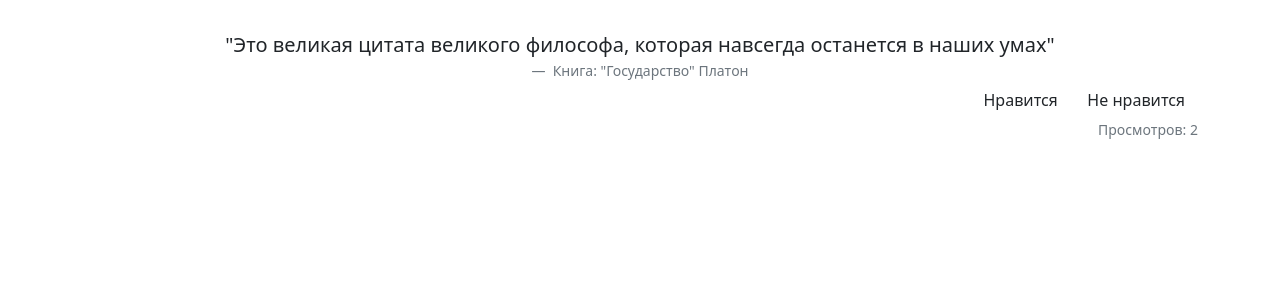
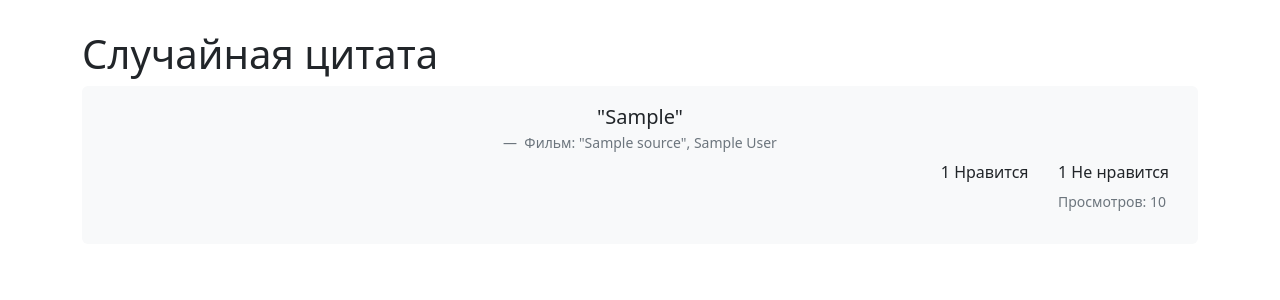
Before and after one commit to Lepeshka228/Django-app, a Django app: page / in a window 1280 px wide. Shown: the part 56-356 px from the top of the page. Run offline with Django 4.2, Linux system fonts and the light colour scheme; tables that the repository leaves empty hold one stand-in row (values such as "Sample post").

Commit message:
наладил отображение БД в views и рендеринг

```diff
--- a/app/settings.py
+++ b/app/settings.py
@@ -39,7 +39,6 @@ INSTALLED_APPS = [
     'django.contrib.staticfiles',
 
     'quote_main',
-    # 'django-admin-plus'    # для reverse inline в админке
 ]
 
 MIDDLEWARE = [
--- a/quote_main/templates/main/index.html
+++ b/quote_main/templates/main/index.html
@@ -3,17 +3,20 @@
 {% block content %}
 
 <div class="container" style="margin-top: 30px">
-  <figure class="text-center">
+
+  <h1 class="display-6">Случайная цитата</h1>
+
+  <figure class="text-center bg-light rounded p-3">
     <blockquote class="blockquote">
-      <p> "{{ name_of_quote }}" </p>
+      <p> "{{ quote.quote }}" </p>
     </blockquote>
     <figcaption class="blockquote-footer">
-      {{ type_of_source }}: "{{ name_of_source }}" {{ author_of_source }}
+      {{ quote.source.get_type_display }}: "{{ quote.source.name }}", {{ quote.source.author }}
       <div class="text-end" role="group">
-        <button type="button" class="btn">Нравится</button>
-        <button type="button" class="btn">Не нравится</button>
+        <button type="button" class="btn">{{ quote.likes }} Нравится</button>
+        <button type="button" class="btn">{{ quote.dislikes }} Не нравится</button>
       </div>
-      <p class="text-end">Просмотров: {{ count_of_views }}</p>
+      <p class="text-end px-3">Просмотров: {{ quote.views }}</p>
     </figcaption>
   </figure>
 
--- a/quote_main/views.py
+++ b/quote_main/views.py
@@ -1,25 +1,28 @@
 from django.http import HttpResponse
 from django.shortcuts import render
 
-# переменная request хранит в себе все данные запроса
-# httpresponse возвращает все данные ответа
+from quote_main.models import Quotes
+
+
 def index(request):
+
+    # получаю случайную цитату
+    quote = Quotes.objects.select_related('source').order_by('?').first()
 
     context: dict[str, str] = {
         'title': 'Цитатник',
-        'name_of_quote': 'Это великая цитата великого философа, которая навсегда останется в наших умах',
-        'count_of_views': 2,
-        'type_of_source': 'Книга',
-        'name_of_source': 'Государство',
-        'author_of_source': 'Платон'
+        'quote': quote
     }
 
     return render(request, 'main/index.html', context)
 
 def top_ten(request):
 
+    quotes = Quotes.objects.all()
+
     context: dict[str, str] = {
         'title': 'Топ 10 цитат',
+        'quotes': quotes
     }
 
     return render(request, 'main/top_ten.html', context)
```
Also changed, not shown: quote_main/templates/main/top_ten.html (+14 -8 lines).
